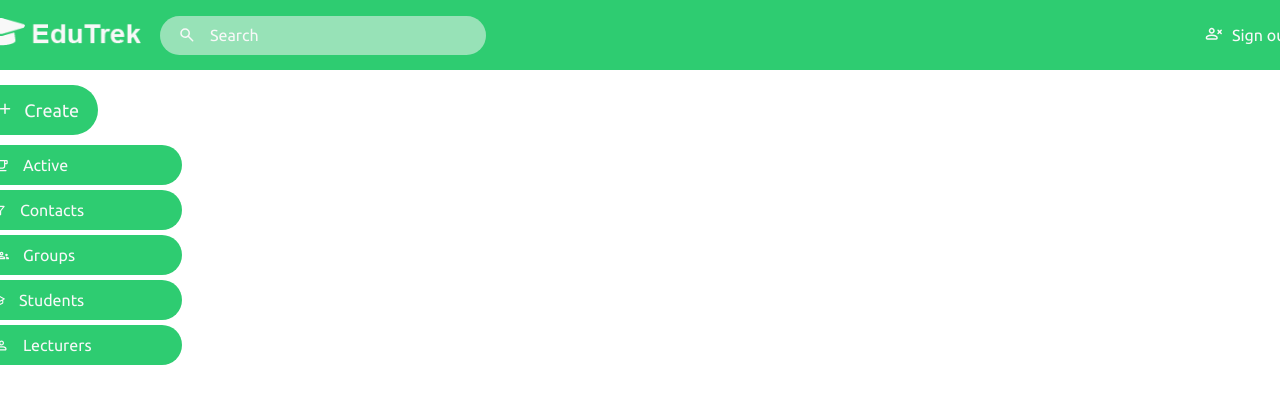
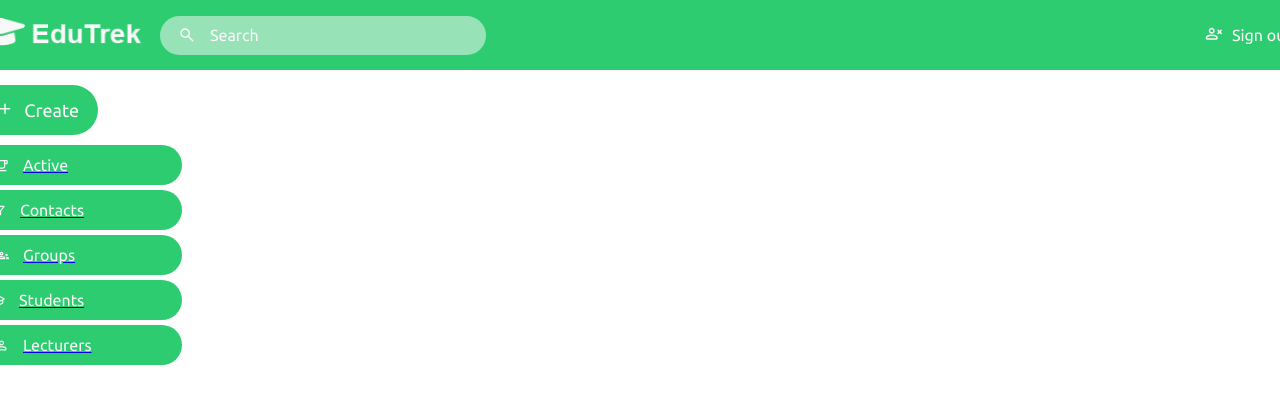
Before and after one commit to iamogir/edutrek, a React (Vite) app: page / in a window 1280 px wide. Shown: the top 404 px of the page. Built offline with nearby package versions, Linux system fonts and the light colour scheme; the HTML template or start-up script is replaced by a standard one.

Commit message:
added routes

```diff
--- a/src/App.tsx
+++ b/src/App.tsx
@@ -1,7 +1,12 @@
 import './App.css'
 import Header from "./general/components/header/Header.tsx";
 import Sidebar from "./general/components/sidebar/Sidebar.tsx";
-import {Routes} from "react-router-dom";
+import {Route, Routes} from "react-router-dom";
+import Active from "./modules/active/presentation/pages/Active.tsx";
+import Contacts from "./modules/contacts/presentation/pages/Contacts.tsx";
+import Groups from "./modules/groups/presentation/pages/Groups.tsx";
+import Students from "./modules/students/presentation/pages/Students.tsx";
+import Lecturers from "./modules/lecturers/presentation/pages/Lecturers.tsx";
 
 function App() {
 
@@ -10,7 +15,11 @@ function App() {
           <Header/>
           <Sidebar/>
           <Routes>
-
+              <Route path={"/active"} element={<Active/>}/>
+              <Route path={"/contacts"} element={<Contacts/>}/>
+              <Route path={"/groups"} element={<Groups/>}/>
+              <Route path={"/students"} element={<Students/>}/>
+              <Route path={"/lecturers"} element={<Lecturers/>}/>
           </Routes>
       </div>
 
--- a/src/general/components/sidebar/Sidebar.tsx
+++ b/src/general/components/sidebar/Sidebar.tsx
@@ -11,7 +11,7 @@ const Sidebar = () => {
                 <CreateButton/>
             </div>
             <div className={style.block}>
-                {sidebarItems.map(el => <SidebarItem item={el.title} Icon={el.Icon}/>)}
+                {sidebarItems.map(el => <SidebarItem item={el}/>)}
             </div>
         </div>
     );
--- a/src/general/components/sidebar/sidebarItem/SidebarItem.tsx
+++ b/src/general/components/sidebar/sidebarItem/SidebarItem.tsx
@@ -1,19 +1,22 @@
 import React from 'react';
 import style from "./sidebarItem.module.css"
+import {Link} from "react-router-dom";
+import {Item} from "../../../interfaces.ts";
 
 interface Props {
-    item: string
-    Icon: React.FC
+    item: Item
 }
 
-const SidebarItem = ({item, Icon}:Props) => {
+const SidebarItem = ({item}:Props) => {
     return (
-        <div className={style.box}>
-            <div className={style.boxContent}>
-                <Icon/>
-                <span>{item}</span>
+        <Link to={"/" + item.route}>
+            <div className={style.box}>
+                <div className={style.boxContent}>
+                    <item.Icon/>
+                    <span>{item.title}</span>
+                </div>
             </div>
-        </div>
+        </Link>
     );
 };
 
```
